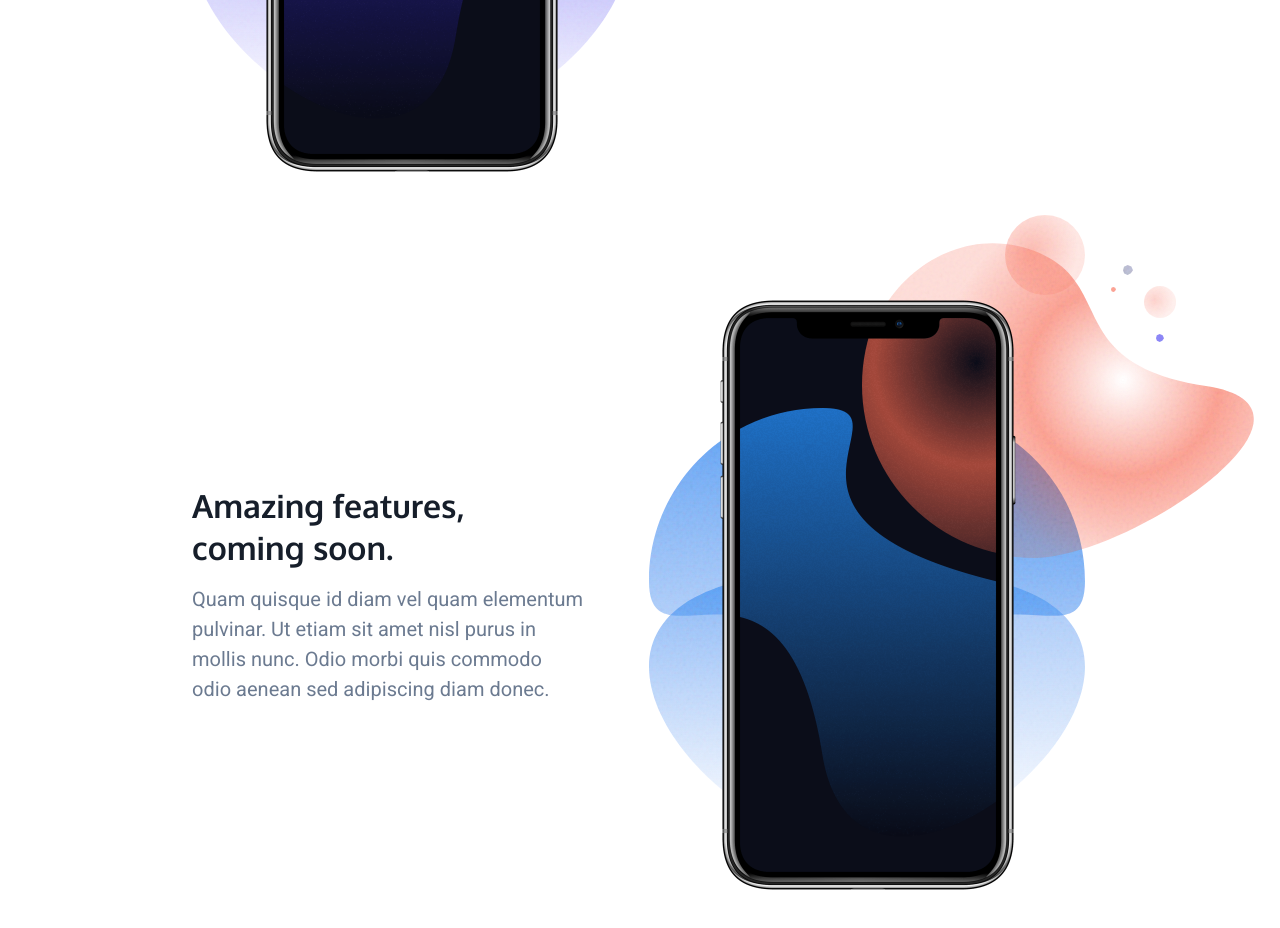
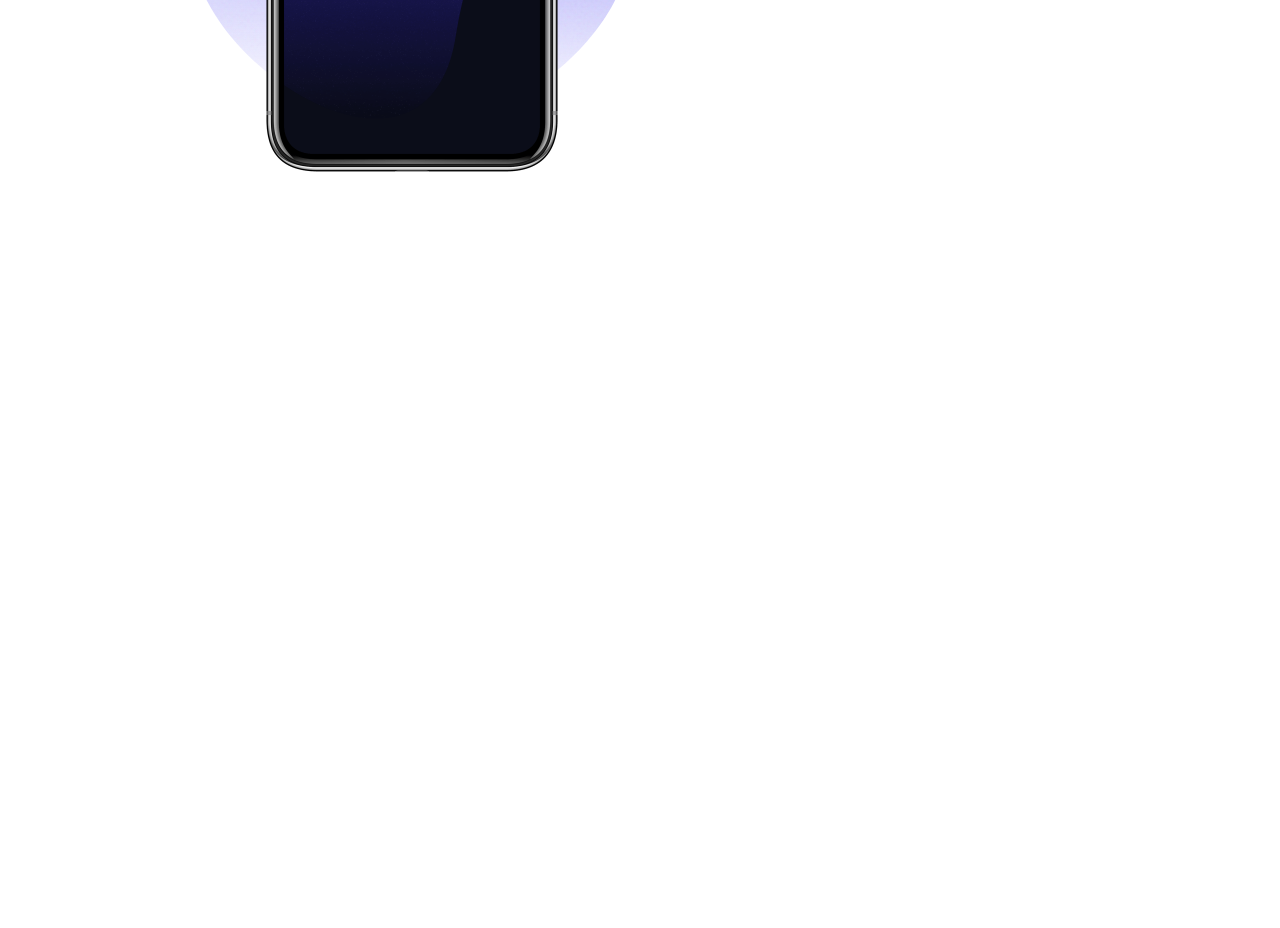
Before and after one commit to Nagoyod/hazardhero, a plain HTML site: page index.html in a window 1280 px wide. Shown: the part 3183-4111 px from the top of the page. After the commit the page ends 3483 px from the top, so only its background shows below. Drawn offline with nearby package versions, Linux system fonts and the light colour scheme.

Commit message:
Update index.html

```diff
--- a/index.html
+++ b/index.html
@@ -95,19 +95,7 @@
 									</div>
 								</div>
 							</div>
-							<div class="feature-extended">
-								<div class="feature-extended-image">
-									<div class="mockup-bg">
-										<img src="dist/images/iphone-feature-bg-04.svg" alt="iPhone Feature 04 illustration">
-									</div>
-									<img class="device-mockup is-revealing" src="dist/images/iphone-feature-04.png" alt="iPhone Feature 04">
-								</div>
-								<div class="feature-extended-body is-revealing">
-									<h3 class="mt-0 mb-16">Amazing features, coming soon.</h3>
-									<p class="m-0">Quam quisque id diam vel quam elementum pulvinar. Ut etiam sit amet nisl purus in mollis nunc. Odio morbi quis commodo odio aenean sed adipiscing diam donec.</p>
-								</div>
-							</div>
-						</div>
+
 					</div>
                 </div>
             </section>
```
